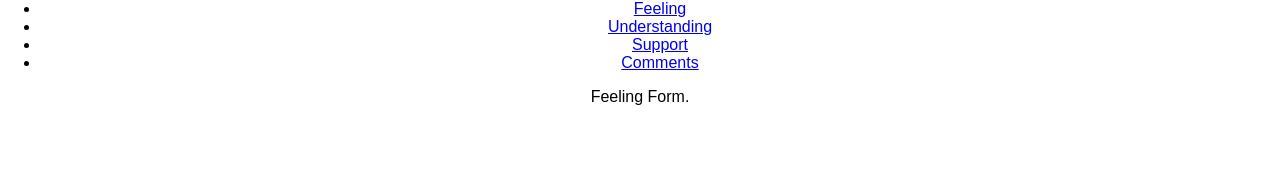
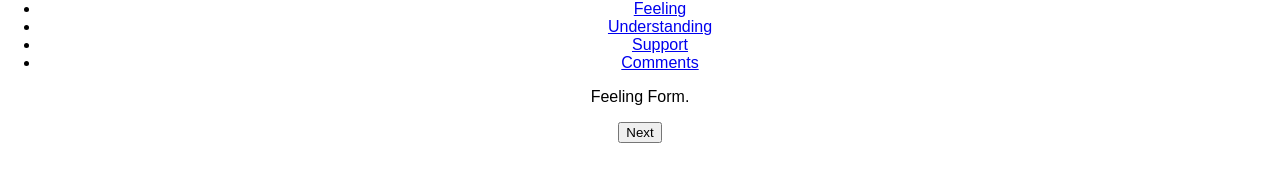
Before and after one commit to whoguy24/weekend-redux-feedback-loop, a React (Create React App) app: page /#/feeling in a window 1280 px wide. Shown: the part 158-340 px from the top of the page. Built offline with nearby package versions, Linux system fonts and the light colour scheme.

Commit message:
Added navigation buttons to each form view.

```diff
--- a/src/components/CommentsForm/CommentsForm.jsx
+++ b/src/components/CommentsForm/CommentsForm.jsx
@@ -3,14 +3,27 @@
 /////////////////////////
 
 import React from 'react';
+import { useNavigate } from 'react-router-dom';
 
 /////////////////////////////////
 /// DEFINE COMPONENT FUNCTION ///
 /////////////////////////////////
 
 function CommentsForm () {
+
+    // Define Navigation for Button
+    const navigate = useNavigate();
+
+    // Handle Next Button
+    function goToNextPage() {
+        navigate('/review');
+    };
+
     return (
-        <p>Comments Form.</p>
+        <div>
+            <p>Comments Form.</p>
+            <button onClick={ goToNextPage }>Next</button>
+        </div>
     )
 }
 
--- a/src/components/FeelingForm/FeelingForm.jsx
+++ b/src/components/FeelingForm/FeelingForm.jsx
@@ -3,14 +3,27 @@
 /////////////////////////
 
 import React from 'react';
+import { useNavigate } from 'react-router-dom';
 
 /////////////////////////////////
 /// DEFINE COMPONENT FUNCTION ///
 /////////////////////////////////
 
 function FeelingForm () {
+
+    // Define Navigation for Button
+    const navigate = useNavigate();
+
+    // Handle Next Button
+    function goToNextPage() {
+        navigate('/understanding');
+    };
+
     return (
-        <p>Feeling Form.</p>
+        <div>
+            <p>Feeling Form.</p>
+            <button onClick={ goToNextPage }>Next</button>
+        </div>
     )
 }
 
--- a/src/components/SupportForm/SupportForm.jsx
+++ b/src/components/SupportForm/SupportForm.jsx
@@ -3,14 +3,27 @@
 /////////////////////////
 
 import React from 'react';
+import { useNavigate } from 'react-router-dom';
 
 /////////////////////////////////
 /// DEFINE COMPONENT FUNCTION ///
 /////////////////////////////////
 
 function SupportForm () {
+
+    // Define Navigation for Button
+    const navigate = useNavigate();
+
+    // Handle Next Button
+    function goToNextPage() {
+        navigate('/comments');
+    };
+
     return (
-        <p>Support Form.</p>
+        <div>
+            <p>Support Form.</p>
+            <button onClick={ goToNextPage }>Next</button>
+        </div>
     )
 }
 
--- a/src/components/UnderstandingForm/UnderstandingForm.jsx
+++ b/src/components/UnderstandingForm/UnderstandingForm.jsx
@@ -3,14 +3,27 @@
 /////////////////////////
 
 import React from 'react';
+import { useNavigate } from 'react-router-dom';
 
 /////////////////////////////////
 /// DEFINE COMPONENT FUNCTION ///
 /////////////////////////////////
 
 function UnderstandingForm () {
+
+    // Define Navigation for Button
+    const navigate = useNavigate();
+
+    // Handle Next Button
+    function goToNextPage() {
+        navigate('/support');
+    };
+
     return (
-        <p>Understanding Form.</p>
+        <div>
+            <p>Understanding Form.</p>
+            <button onClick={ goToNextPage }>Next</button>
+        </div>
     )
 }
 
--- a/src/components/Welcome/Welcome.jsx
+++ b/src/components/Welcome/Welcome.jsx
@@ -1,12 +1,29 @@
+/////////////////////////
+/// IMPORT COMPONENTS ///
+/////////////////////////
+
+import React from 'react';
+import { useNavigate } from 'react-router-dom';
+
 /////////////////////////////////
 /// DEFINE COMPONENT FUNCTION ///
 /////////////////////////////////
 
 function Welcome () {
+
+    // Define Navigation for Button
+    const navigate = useNavigate();
+
+    // Handle Next Button
+    function goToNextPage() {
+        navigate('/feeling');
+    };
+
+    // Render DOM
     return (
         <div>
             <p>Welcome to Feedback Form!</p>
-            <button>Next</button>
+            <button onClick={ goToNextPage }>Next</button>
         </div>
     )
 }
```
